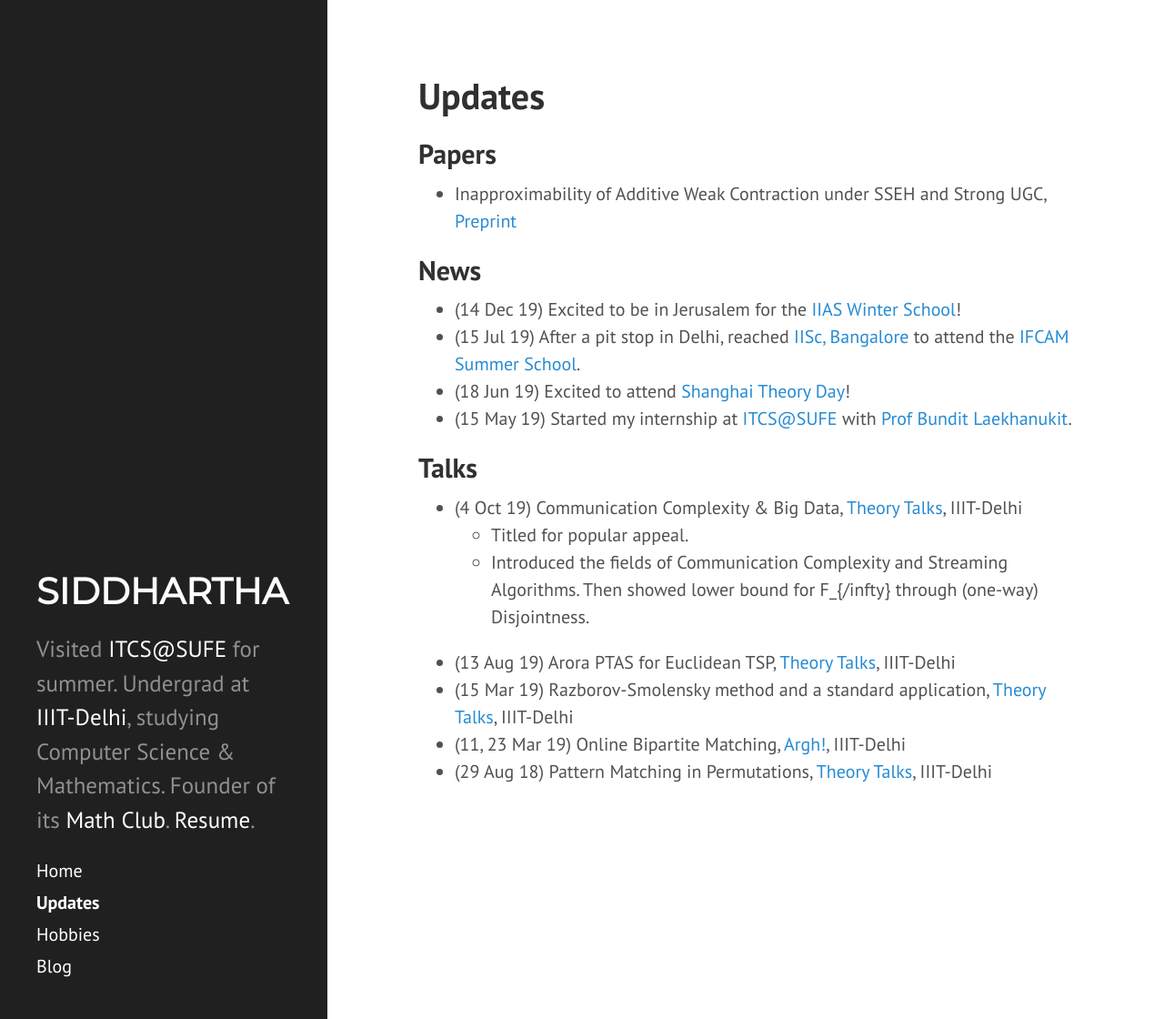
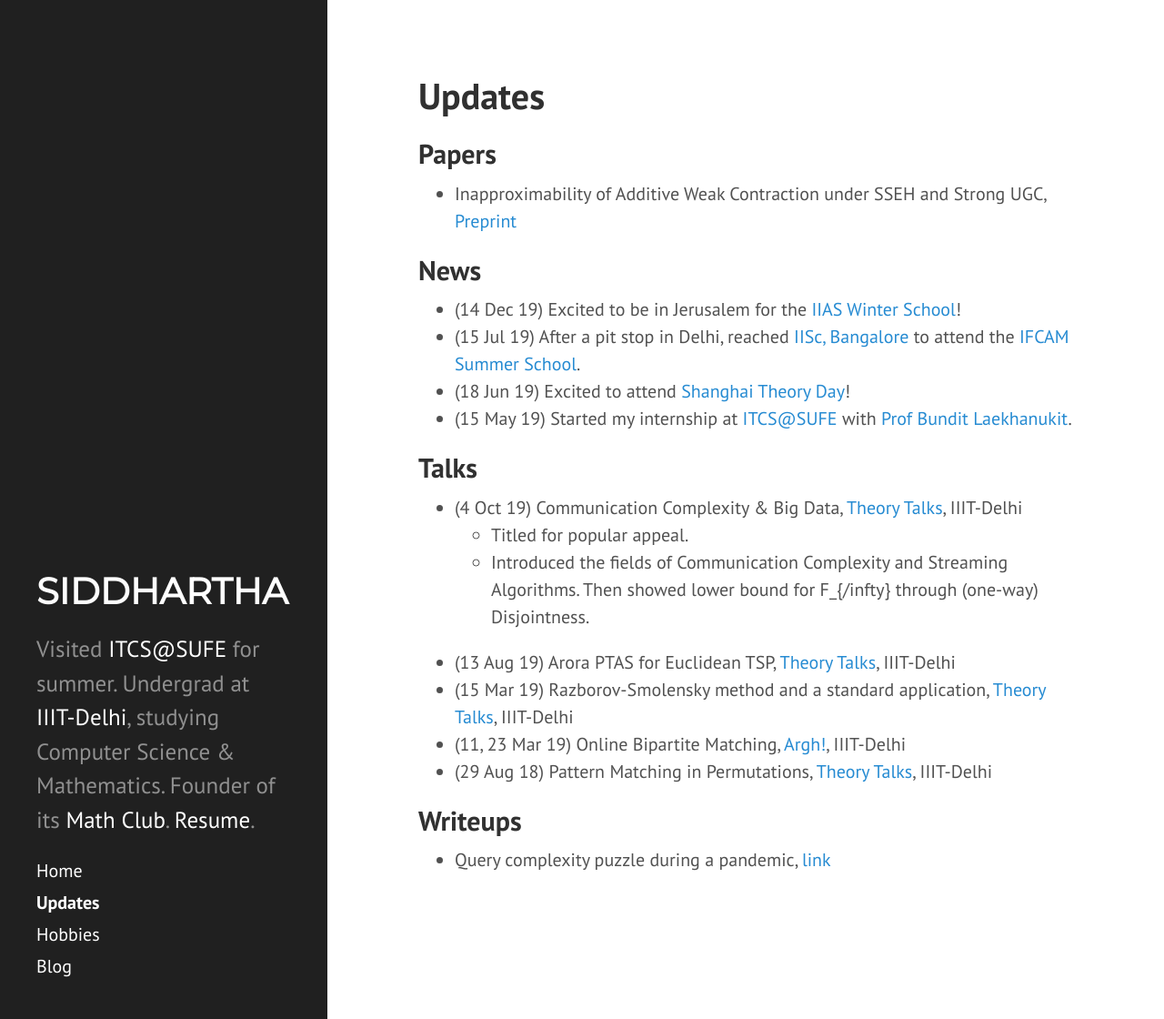
Before and after one commit to siddjai/siddjai.github.io, a Jekyll site: the page built from aupdates.md, in a window 1280 px wide and 1120 px high. Shown: the whole window at 91% size. Built offline with Jekyll 4.4.1, drawn with Linux system fonts in a browser that asks for light colours; nearby versions of some CDN libraries.

Commit message:
Update aupdates.md

```diff
--- a/aupdates.md
+++ b/aupdates.md
@@ -23,3 +23,7 @@ layout: page
 - (15 Mar 19) Razborov-Smolensky method and a standard application, [Theory Talks](https://www.reddit.com/r/mathiiitd/wiki/eventhistory), IIIT-Delhi
 - (11, 23 Mar 19) Online Bipartite Matching, [Argh!](https://sites.google.com/iiitd.ac.in/argh), IIIT-Delhi
 - (29 Aug 18) Pattern Matching in Permutations, [Theory Talks](https://www.reddit.com/r/mathiiitd/wiki/eventhistory), IIIT-Delhi
+
+## Writeups
+
+- Query complexity puzzle during a pandemic, [link](https://drive.google.com/file/d/1a4x7G_w91h3TBo1huDN8jw9tz4uP3ADu/view?usp=sharing)
```
